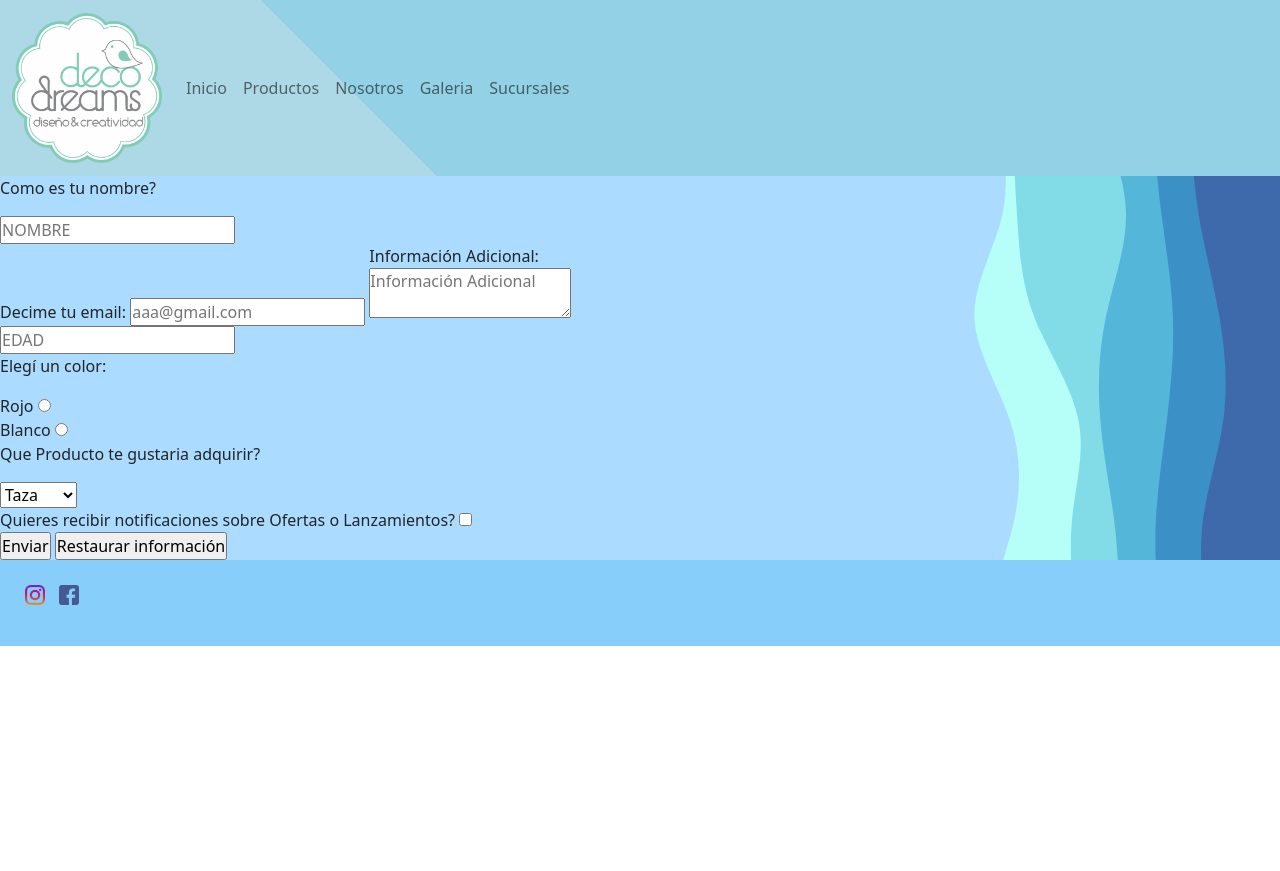
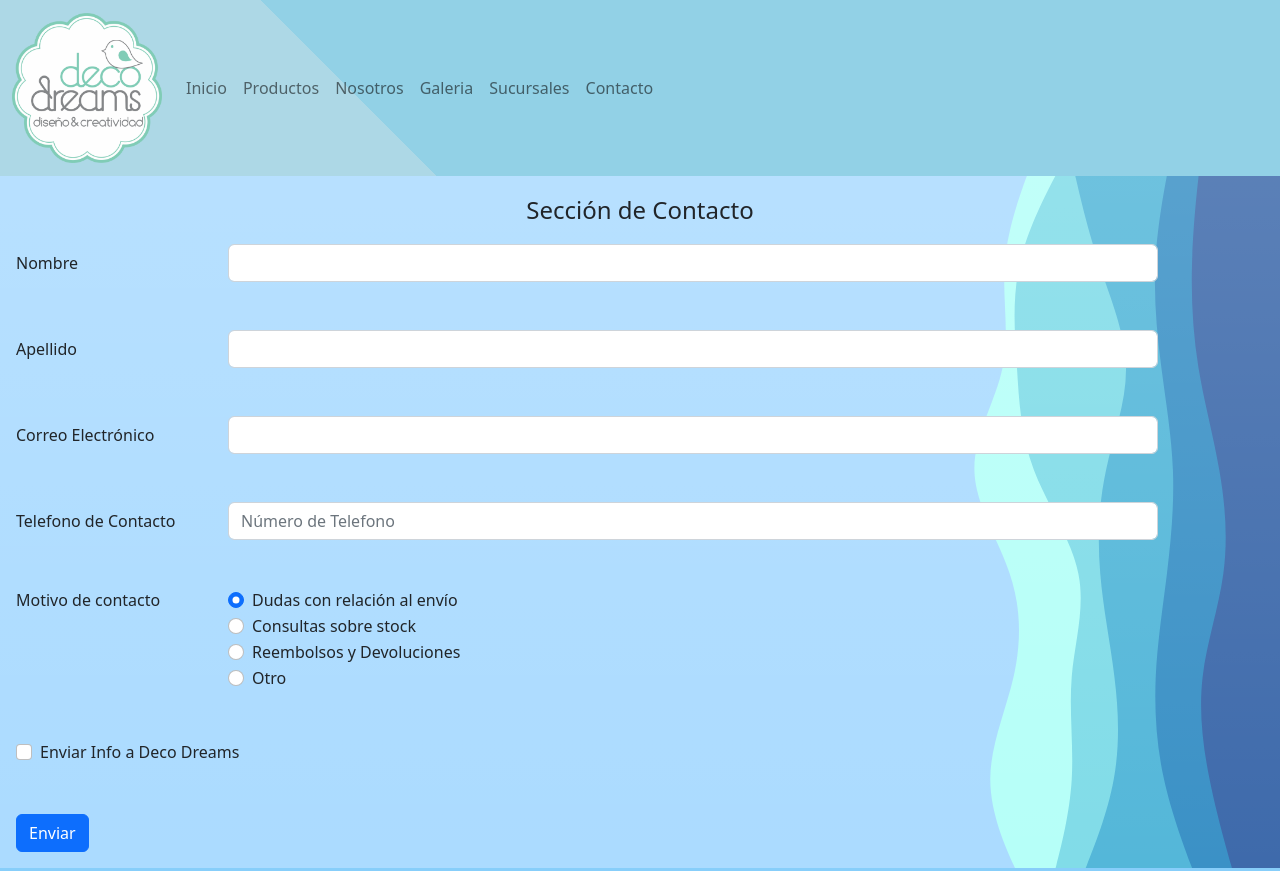
Before and after one commit to tomassosag/DecoDreams, a plain HTML site: page secciones/contacto.html in a window 1280 px wide. Shown: the top 871 px of the page. Before the commit the page ends 800 px from the top, so only its background shows below. Drawn offline with nearby package versions, Linux system fonts and the light colour scheme; a web font is replaced by a local one.

```diff
--- a/estilos/style.css
+++ b/estilos/style.css
@@ -31,6 +31,7 @@ body main{
 
 .containerindex{
     display: flex;
+    flex-wrap: wrap;
     justify-content: space-evenly;
 }
 
@@ -133,9 +134,9 @@ body main{
     padding-left: 10px;
 }
 
-.videito{
-    margin-left: 33%;
-
+.videocontainer{
+    display: flex;
+    justify-content: center;
 }
 
 figcaption{
@@ -373,15 +374,20 @@ figcaption{
     .hijo{
         grid-template-columns: 1fr;
         grid-template-rows: 1fr 1fr;
+        max-width: 100%;
     }
     .elh2Degaleria{
         align-items: flex-end;
     }
 
+    .imagenes_galeria{
+        height: 300px;
+        width: 300px;
+    }
+
     body main{
         background-color: lightblue;
-        background-image: none;
-        width: auto;
+        max-width: 100%;
 
     }
 }
@@ -420,10 +426,33 @@ figcaption{
 
 }
 
-@media (min-width:1558px){
+@media (min-width:1588px){
     .hijo{
         grid-template-columns: 1fr 1fr 1fr;
         grid-template-rows: 1fr 1fr;
     }
 
 }
+
+
+@media (min-width:720px){
+    .secciondeindex{
+        grid-template-columns: 1fr 1fr;
+        grid-template-rows: 1fr 1fr;
+    }
+
+
+}
+
+@media (max-width:720px){
+    .imagenesi{
+        height: 300px;
+        width: 300px;
+    }
+
+    .videocontainer{
+        padding: 2rem;
+    }
+
+
+}
--- a/secciones/contacto.html
+++ b/secciones/contacto.html
@@ -36,49 +36,85 @@
                   <li class="nav-item">
                     <a class="nav-link" href="./sucursales.html" >Sucursales</a>
                   </li>
+                  <li class="nav-item">
+                    <a class="nav-link" aria-current="page" href="./contacto.html">Contacto</a>
+                  </li>
                 </ul>
               </div>
             </div>
           </nav>
     </header>
-</section>
-<!-- formulario de contacto -->
+
 <main>
-<section>
-    <article>
-        <form action="#">
-            <div><p>Como es tu nombre? </p>
-            </div>
-            <input type="text" placeholder="NOMBRE"><br>
-            <label for="email">Decime tu email:
-                <input type="email" placeholder="aaa@gmail.com" name="email"><br>
-            </label>
-            <label for="Información Adicional"> Información Adicional:<br>
-                <textarea placeholder="Información Adicional"></textarea>
-            </label> <br>
-            <input type="number" placeholder="EDAD"><br>
-            <div><p>Elegí un color:</p>
-                <div>Rojo
-                    <input type="radio" name="lado" value="izquierda">
-                </div>
-                <div>Blanco
-                    <input type="radio" name="lado" value="derecha">
-                </div>
-            </div>
-            <p>Que Producto te gustaria adquirir?</p>
-            <select name="letra" id="letra">
-                <option value="Taza">Taza</option>
-                <option value="Cuadro">Cuadro</option>
-                <option value="Vinilo">Vinilo</option>
-            </select>
-            <div>Quieres recibir notificaciones sobre Ofertas o Lanzamientos?
-            <input type="checkbox" name="acepta" value="1"></div>
-            <input type="submit" value="Enviar">
-            <input type="reset" value="Restaurar información">
-        </form>
-    </article>
-</section>
+  <form class=" p-3 bg-$blue-200 bg-gradient">
+      <p class="fs-4 text-center">Sección de Contacto</p>
+      <div class="row mb-5">
+          <label for="inputName3" class="col-sm-2 col-form-label">Nombre</label>
+          <div class="col-sm-9">
+              <input type="text" class="form-control" id="inputName3" required>
+          </div>
+      </div>
+      <div class="row mb-5">
+          <label for="inputSurname3" class="col-sm-2 col-form-label">Apellido</label>
+          <div class="col-sm-9">
+              <input type="text" class="form-control" id="inputSurname3" required>
+          </div>
+      </div>
+      <div class="row mb-5">
+          <label for="inputEmail3" class="col-sm-2 col-form-label">Correo Electrónico</label>
+          <div class="col-sm-9">
+              <input type="email" class="form-control" id="inputEmail3" required>
+          </div>
+      </div>
+      <div class="row mb-5">
+          <label for="inputText3" class="col-sm-2 col-form-label">Telefono de Contacto</label>
+          <div class="col-sm-9">
+              <input type="text" class="form-control" id="inputText3" placeholder="Número de Telefono" required>
+          </div>
+      </div>
+      <fieldset class="row mb-5">
+          <legend class="col-form-label col-sm-2 pt-0">Motivo de contacto</legend>
+          <div class="col-sm-9">
+              <div class="form-check">
+                  <input class="form-check-input" type="radio" name="gridRadios" id="gridRadios1" value="option1" checked>
+                  <label class="form-check-label" for="gridRadios1">
+                      Dudas con relación al envío
+                  </label>
+              </div>
+              <div class="form-check">
+                  <input class="form-check-input" type="radio" name="gridRadios" id="gridRadios2" value="option2">
+                  <label class="form-check-label" for="gridRadios2">
+                      Consultas sobre stock
+                  </label>
+              </div>
+              <div class="form-check">
+                  <input class="form-check-input" type="radio" name="gridRadios" id="gridRadios3" value="option3">
+                  <label class="form-check-label" for="gridRadios3">
+                      Reembolsos y Devoluciones
+                  </label>
+              </div>
+              <div class="form-check">
+                  <input class="form-check-input" type="radio" name="gridRadios" id="gridRadios3" value="option3">
+                  <label class="form-check-label" for="gridRadios3">
+                      Otro
+                  </label>
+              </div>
+          </div>
+      </fieldset>
+      <div class="row mb-5">
+          <div class="col-sm-10 offset-sm-0">
+              <div class="form-check">
+                  <input class="form-check-input" type="checkbox" id="gridCheck1" required>
+                  <label class="form-check-label" for="gridCheck1">
+                      Enviar Info a Deco Dreams
+                  </label>
+              </div>
+          </div>
+      </div>
+      <button type="submit" class="btn btn-primary">Enviar</button>
+</form>
 </main>
+
 <footer class="elFooter">
     <nav>
         <div class="iconosBox">
```
Also changed, not shown: index.html (+7 -2 lines), secciones/galeria.html (+3 -0 lines), secciones/nosotros.html (+3 -0 lines), secciones/productos.html (+3 -0 lines), secciones/sucursales.html (+3 -0 lines).
